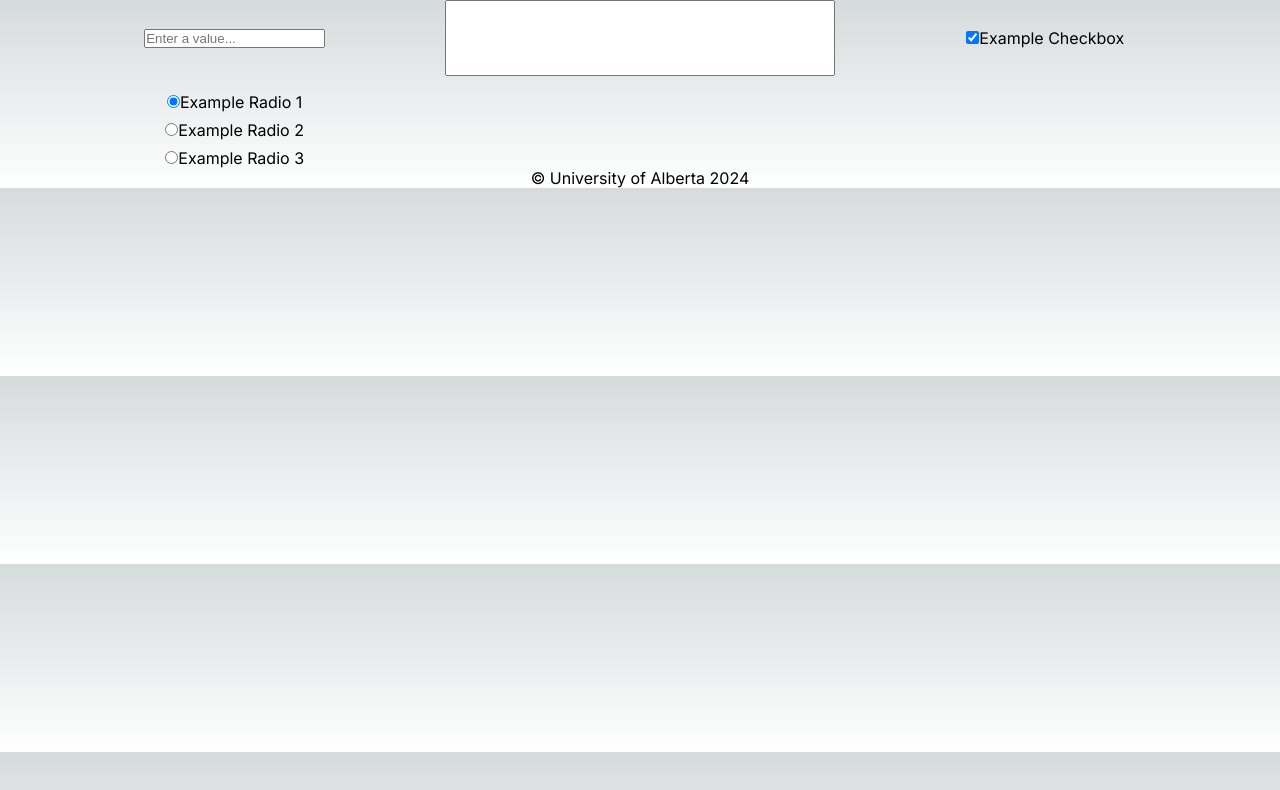
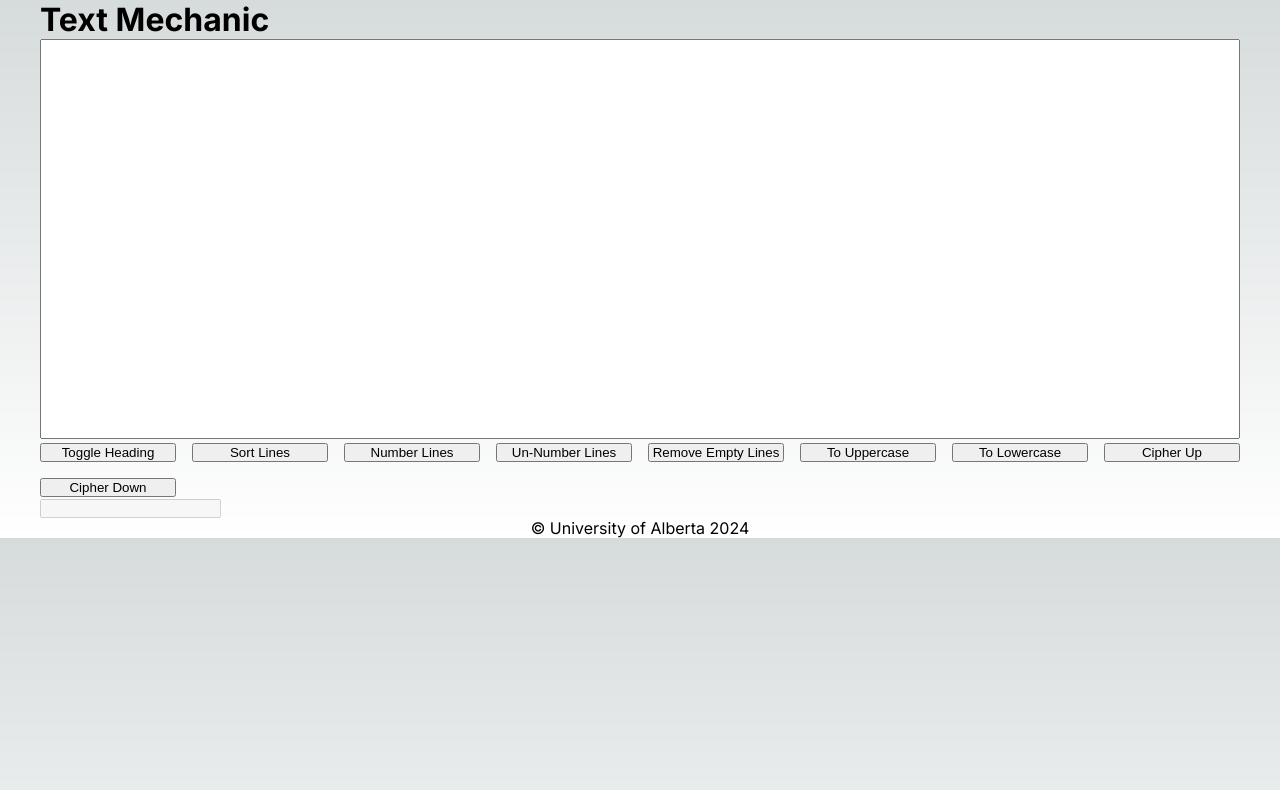
Before and after one commit to JamesonRGrieve-Instruction/EXSM-3939-LEC-2024-WI2-Demo, a Next.js app: page / in a window 1280 px wide. Shown: the top 790 px of the page. Built offline with nearby package versions, Linux system fonts and the light colour scheme.

Commit message:
Add various buttons;

```diff
--- /dev/null
+++ b/src/app/TextMechanic.jsx
@@ -0,0 +1,50 @@
+import React, { useState } from 'react';
+import styles from "./page.module.css";
+export default function TextMechanic() {
+  const [inputValue, setInputValue] = useState("");
+  const [showHeading, setShowHeading] = useState(true);
+  const [charInputValue, setCharInputValue] = useState("");
+  const controls = {
+    "Toggle Heading": () => {
+      setShowHeading(old => !old);
+    },
+    "Sort Lines": () => {
+      setInputValue(old => old.split("\n").sort().join("\n"));
+    },
+    "Number Lines": () => {
+      setInputValue(old => old.split("\n").map((line, index) => `${index + 1}. ${line}`).join("\n"));
+    },
+    "Un-Number Lines": () => {
+      setInputValue(old => old.split("\n").map((line) => (!isNaN(line[0]) && line[1] === "." && line[2] === " ") ? line.substring(3) : line).join("\n"));
+    },
+    "Remove Empty Lines": () => {
+      setInputValue(old => old.split("\n").filter(line => line.trim() !== "").join("\n"));
+    },
+    "To Uppercase": () => {
+      setInputValue(old => old.toUpperCase());
+    },
+    "To Lowercase": () => {
+      setInputValue(old => old.toLowerCase());
+    },
+    "Cipher Up": () => {
+      setInputValue(old => old.split('').map(char => char.match(/^[a-zA-Z]+$/i) ? (String.fromCharCode([90, 122].includes(char.charCodeAt(0)) ? char.charCodeAt(0) - 25 : char.charCodeAt(0) + 1)) : char).join(""));
+    },
+    "Cipher Down": () => {
+      setInputValue(old => old.split('').map(char => char.match(/^[a-zA-Z]+$/i) ? (String.fromCharCode([65, 97].includes(char.charCodeAt(0)) ? char.charCodeAt(0) + 25 : char.charCodeAt(0) - 1)) : char).join(""));
+    }
+  }
+  function objectMap(object, fn) {
+    return Object.keys(object).map(key => fn(key, object[key]));
+  }
+  return <div className={styles.field}>
+    {showHeading ? <h1>Text Mechanic</h1> : null}
+    <textarea onChange={(e) => {
+      console.log("New Value: ", e.target.value);
+      setInputValue(e.target.value);
+    }} value={inputValue}></textarea>
+    <div className={styles.control}>
+      {objectMap(controls, (label, controlFunction) => <button key={label} onClick={(e) => { e.preventDefault(); controlFunction(); setCharInputValue(old => old + e.target.innerText[0]) }}>{label}</button>)}
+    </div>
+    <input type="text" value={charInputValue} disabled />
+  </div>;
+}
--- a/src/app/page.jsx
+++ b/src/app/page.jsx
@@ -1,18 +1,12 @@
 "use client";
-import StatefulInput from "../components/fields/StatefulInput";
-import StatefulTextArea from "../components/fields/StatefulTextArea";
-import StatefulCheckbox from "../components/fields/StatefulCheckbox";
-import StatefulRadioButtons from "../components/fields/StatefulRadioButtons";
 import styles from './page.module.css'
 import React from 'react';
+import TextMechanic from "./TextMechanic";
 export default function HomePage() {
   return (
     <>
       <main className={styles.main}>
-        <StatefulInput />
-        <StatefulTextArea />
-        <StatefulCheckbox />
-        <StatefulRadioButtons />
+        <TextMechanic />
       </main>
       <footer className={styles.footer}>
         <p>&copy; University of Alberta {new Date().getFullYear()}</p>
--- a/src/app/page.module.css
+++ b/src/app/page.module.css
@@ -1,10 +1,17 @@
 .main {
+  margin: 0 auto;
+  max-width: 1200px;
+}
+.field > textarea {
+  resize: none;
+  width: 100%;
+  height: 400px;
+}
+.control {
   display: grid;
-  grid-template-columns: repeat(3, 1fr);
+  grid-template-columns: repeat(8, 1fr);
   grid-template-rows: repeat(2, 1fr);
   gap: 1rem;
-  margin: 0 auto;
-  max-width: 1200px;
 }
 .footer {
   text-align: center;
```
